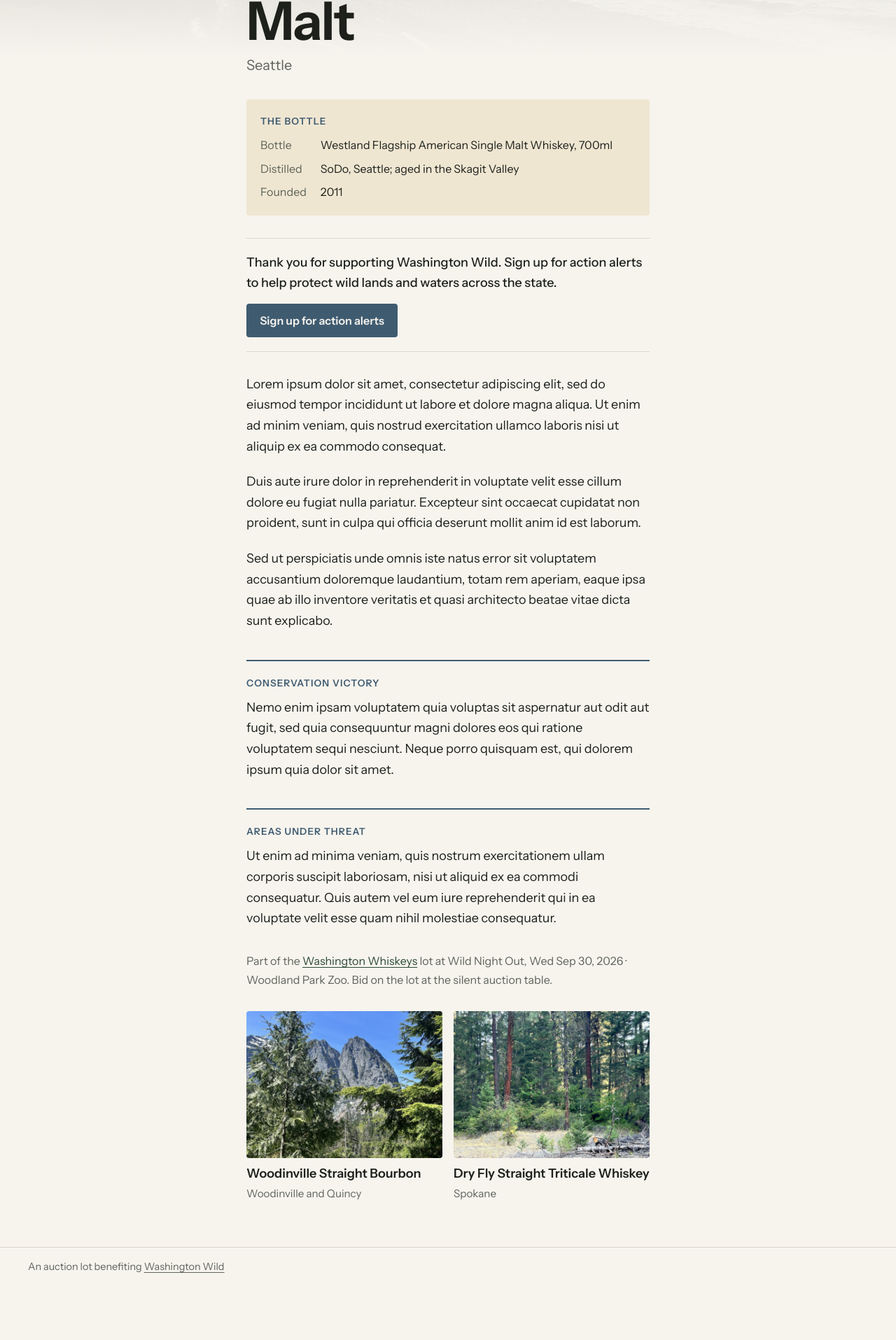
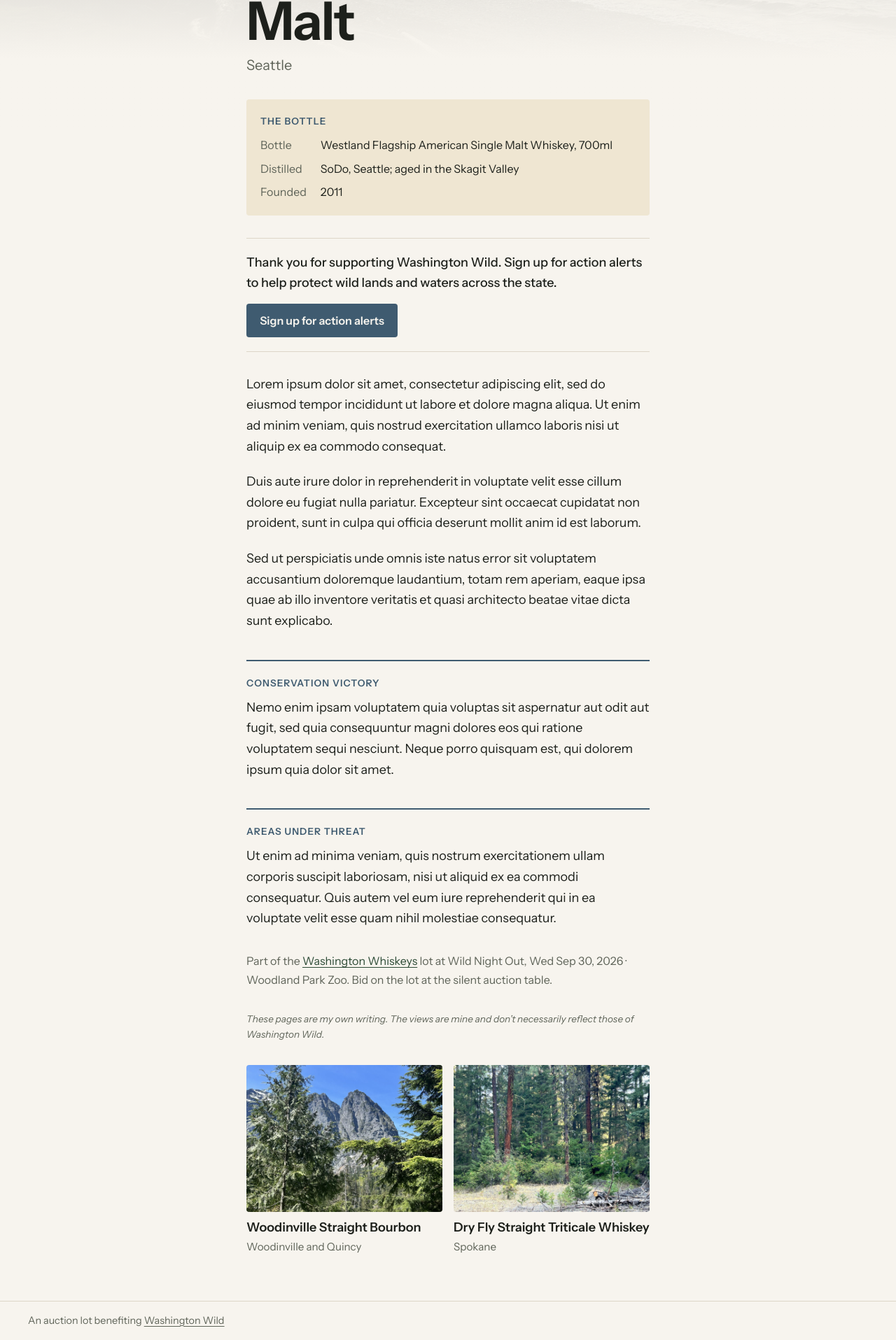
Before and after one commit to dandillinger/whiskey, a Jekyll site: the page built from 2026/westland.md, in a window 1280 px wide. Shown: the part 742-2657 px from the top of the page at 70% size. Built offline with Jekyll 4.4.1, drawn with Linux system fonts in a browser that asks for light colours; before the commit the page ends 2580 px from its top, so only the background shows below that.

Commit message:
Bottle pages: views disclaimer
Co-Authored-By: Claude Opus 5.5 (1M context) <noreply@anthropic.com>

```diff
--- a/_layouts/bottle.html
+++ b/_layouts/bottle.html
@@ -30,6 +30,8 @@ layout: default
 
   <p class="back">Part of the <a href="{{ lot.url | relative_url }}">{{ lot.title }}</a> lot at {{ lot.event }}, {{ lot.event_date }}.{% if lot.bid_note %} {{ lot.bid_note }}{% endif %}</p>
 
+  <p class="disclaimer">These pages are my own writing. The views are mine and don’t necessarily reflect those of Washington Wild.</p>
+
   <nav class="siblings" aria-label="Other bottles">
   {% for b in bottles %}{% unless b.url == page.url %}
     <a class="sibling" href="{{ b.url | relative_url }}">
--- a/assets/style.css
+++ b/assets/style.css
@@ -112,3 +112,5 @@ h1 {
 .years { list-style: none; padding: 0; }
 .years li { padding: .9rem 0; border-top: 1px solid var(--rule); }
 .years span { display: block; color: var(--muted); font-size: .95rem; }
+
+.disclaimer { color: var(--muted); font-size: .85rem; font-style: italic; }
```
